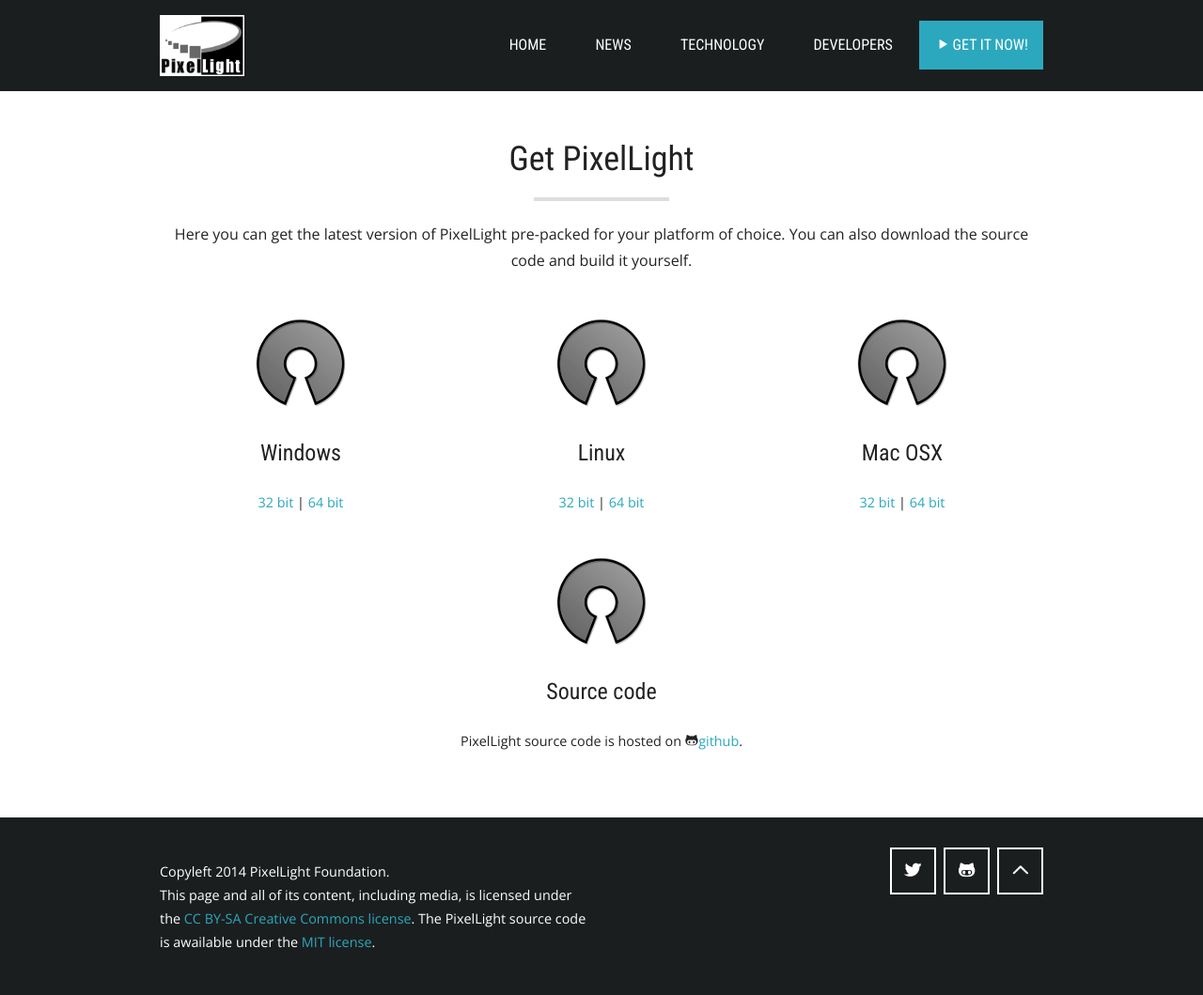
After one commit to PixelLightFoundation/pixellight-web, a PHP site: page /download.php in a window 1280 px wide. The commit adds this page. Shown: the whole page at 94% size. Run offline with PHP 8.4, Linux system fonts and the light colour scheme; data that the repository does not hold is empty.

Commit message:
Added few more pages

```diff
--- /dev/null
+++ b/download.php
@@ -0,0 +1,43 @@
+<!-- Include the header template -->
+<?php
+$page_title = "Download";
+$current_page = "download";
+include('header.php');
+?>
+
+	<div id="content" class="wrapper-row wrapper-expand">
+	<section class="container">
+		<div class="col grid12">
+			<div class="textcenter">
+				<h2 class="bottom-shadow">Get PixelLight</h2>
+				<p>Here you can get the latest version of PixelLight pre-packed for your platform of choice. You can also download the source code and build it yourself.</p>
+			</div>
+		</div>
+		<div class="clear"></div>
+		<div class="col grid4 feature">
+			<img src="img/oss_logo.png" alt="" width="111" height="111">
+			<h3>Windows</h3>
+			<p class="small"><a href="#">32 bit</a> | <a href="#">64 bit</a></p>
+		</div>
+		<div class="col grid4 feature">
+			<img src="img/oss_logo.png" alt="" width="111" height="111">
+			<h3>Linux</h3>
+			<p class="small"><a href="#">32 bit</a> | <a href="#">64 bit</a></p>
+		</div>
+		<div class="col grid4 feature">
+			<img src="img/oss_logo.png" alt="" width="111" height="111">
+			<h3>Mac OSX</h3>
+			<p class="small"><a href="#">32 bit</a> | <a href="#">64 bit</a></p>
+		</div>
+		<div class="col grid12 feature">
+			<img src="img/oss_logo.png" alt="" width="111" height="111">
+			<h3>Source code</h3>
+			<p class="small">PixelLight source code is hosted on <em class="icon-github"></em><a href="#">github</a>.</p>
+		</div>
+	</section>
+	</div>
+
+<!-- Include the footer template -->
+<?php
+include('footer.php');
+?>
--- a/header.php
+++ b/header.php
@@ -29,17 +29,21 @@
 									<li <?php if ($current_page == "showcase") echo('class="current_page_item"'); ?> ><a href="showcase.php">Showcase</a></li>
 							</ul>
 						</li>
-						<li class="has-children"><a href="team.php">Developers</a>
+						<li class="has-children
+							<?php
+								if ($current_page == "team" || $current_page == "contribute")
+									echo(' current_page_item');
+							?>
+							"><a href="team.php">Developers</a>
 							<ul>
 								<li><a href="team.php">The Team</a></li>
-								<li><a href="#">Contribute</a></li>
+								<li><a href="contribute.php">Contribute</a></li>
 								<li><a href="#">Wiki</a></li>
 								<li><a href="#">Forums</a></li>
-								<li><a href="#">Mailing List</a></li>
 							</ul>
 						</li>
 						<li class="shop-menu-item">
-							<a href="shopping-bag.html"><em class="icon-github"></em> <span class="mobile">Get it now!</span><strong>Get it now!</strong></a>
+							<a href="download.php"><em class="icon-play"></em> <span class="mobile">Get it now!</span><strong>Get it now!</strong></a>
 						</li>
 					</ul>
 				</nav>
--- a/index.php
+++ b/index.php
@@ -122,7 +122,7 @@ include('header.php');
 					</div>
 				</div>
 				<div class="clear"></div>
-				<a href="#" class="button light">See more</a>
+				<a href="showcase.php" class="button light">See more</a>
 			</div>
 		</div>
 	</section>
--- a/style.css
+++ b/style.css
@@ -547,7 +547,7 @@ html>body .wrapper-expand { height: auto; }
 	#header #menu li.has-children ul { visibility: hidden; position: absolute; top: 100%; left: 0; z-index: 8; width: 11em; text-align: left; background-color: #090909; opacity: 0; -webkit-transition: all 0.2s ease; -moz-transition: all 0.2s ease; -ms-transition: all 0.2s ease; -o-transition: all 0.2s ease; transition: all 0.2s ease; }
 	#header #menu li.has-children ul.left-side { left: auto; right: 0; text-align: right; }
 	#header #menu li.has-children li ul { top: 0; left: 99.99%; }
-	#header #menu li.has-children > a:after { content: '\00a0\002B'; font-family: 'Arial'; }
+	/*#header #menu li.has-children > a:after { content: '\00a0\002B'; font-family: 'Arial'; }*/
 	#header #menu li.has-children ul li { display: block; font-size: 0.9em; }
 	#header #menu li.has-children ul a { display: block; padding: 0.5em 1.25em; margin-left: 0; }
 	#header #menu li.has-children ul a:hover { color: #999; }
```
Also changed, not shown: contribute.php (added, +24 -0 lines), team.php (added, +24 -0 lines).
